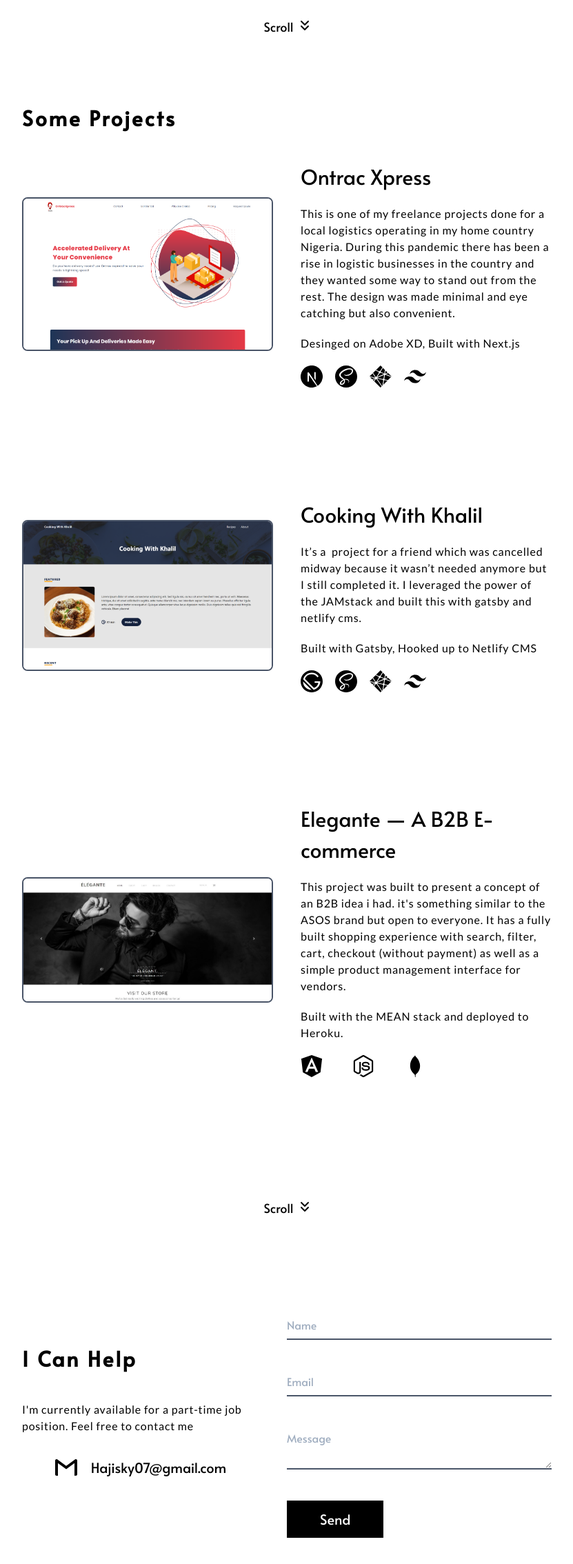
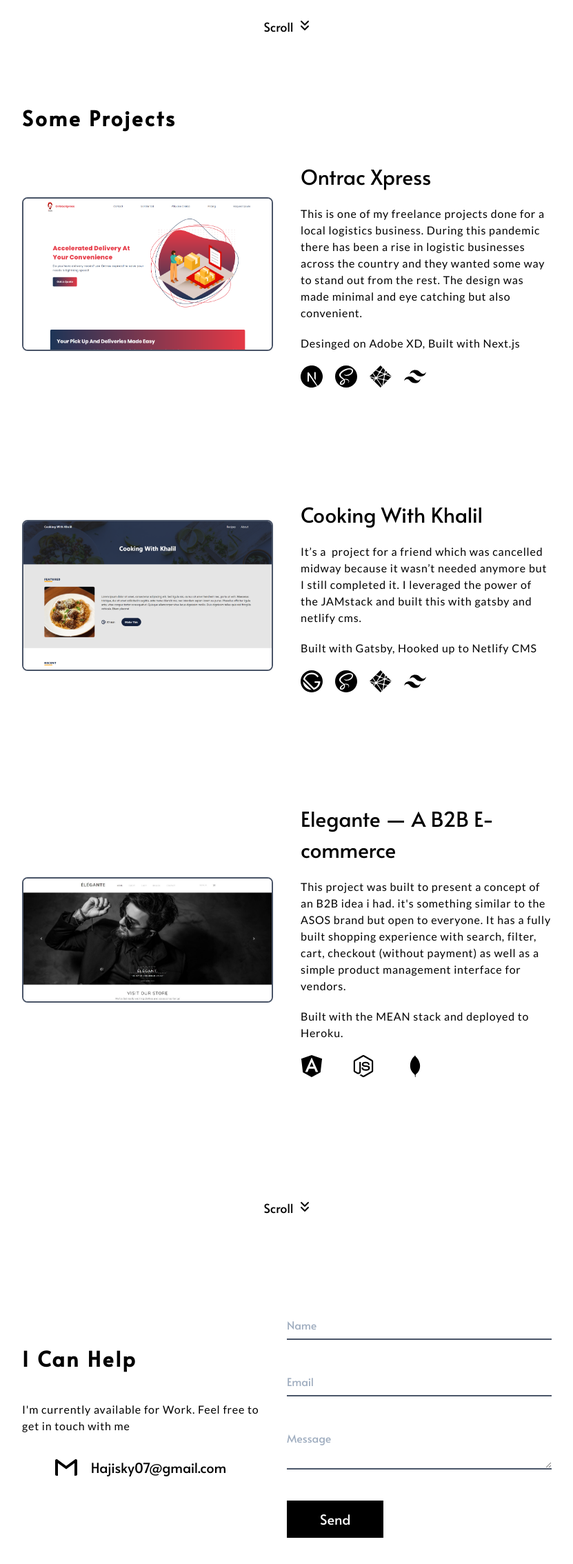
Before and after one commit to hajiskyy/portfolio, a Gatsby site: page / in a window 1280 px wide. Shown: the part 2284-4552 px from the top of the page at 69% size, without its empty margins (224-1055 px from the left). Built offline with nearby package versions, Linux system fonts and the light colour scheme; Gatsby itself is replaced by a stand-in of ours.

Commit message:
more update

```diff
--- a/src/components/contact.js
+++ b/src/components/contact.js
@@ -29,7 +29,7 @@ function Contact() {
     <section className="w-full py-24 md:flex md:items-center" id="contact" ref={sectionTrigger}>
       <div className="md:w-1/2 md:pr-10" >
         <h3 className="text-3xl font-semibold tracking-widest mb-10">I Can Help</h3>
-        <p className="font-secondary tracking-wider leading-normal">I'm currently available for a part-time job position. Feel free to contact me</p>
+        <p className="font-secondary tracking-wider leading-normal">I'm currently available for Work. Feel free to get in touch with me</p>
         <a className="w-full mt-8 flex items-center justify-center" href="mailto:hajisky07@gmail.com">
           <Gmail className="icons mr-5" />
           <span className="text-xl">Hajisky07@gmail.com</span>
--- a/src/components/projects.js
+++ b/src/components/projects.js
@@ -76,7 +76,7 @@ const Projects = () => {
                 <h4 className="text-3xl hover:text-gray-700">Ontrac Xpress</h4>
               </a>
               <p className="font-secondary tracking-wider leading-normal my-5">
-                This is one of my freelance projects done for a local logistics operating in my home country Nigeria. During this pandemic there has been a rise in logistic businesses in the country and they wanted some way to stand out from the rest. The design was made minimal and eye catching but also convenient.
+                This is one of my freelance projects done for a local logistics business. During this pandemic there has been a rise in logistic businesses across the country and they wanted some way to stand out from the rest. The design was made minimal and eye catching but also convenient.
               </p>
               <p className="font-secondary tracking-wider leading-normal my-5">Desinged on Adobe XD, Built with Next.js</p>
               <div className="w-1/2 flex justify-between items-center">
```
